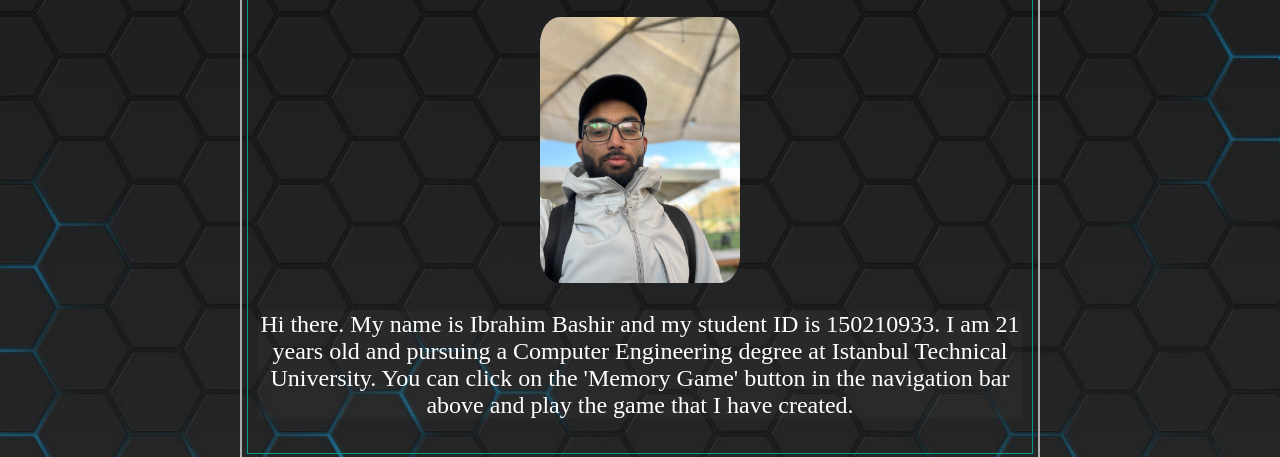
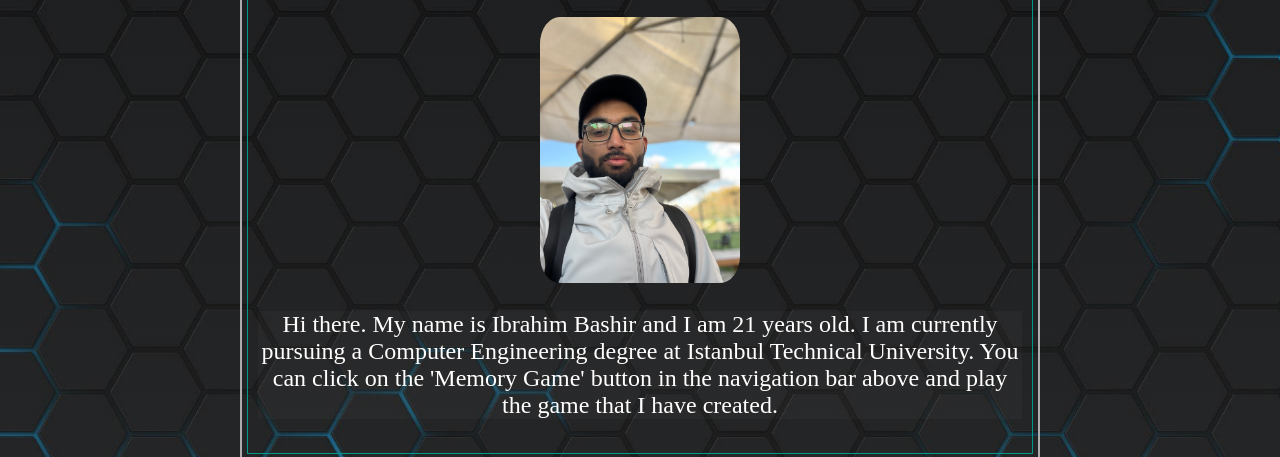
Before and after one commit to itu-itis23-bashir21/EndOfTermProject, a plain HTML site: page index.html in a window 1280 px wide. Shown: the part 343-800 px from the top of the page. Drawn offline with Linux system fonts and the light colour scheme.

Commit message:
Update index.html

```diff
--- a/index.html
+++ b/index.html
@@ -27,8 +27,7 @@
             <img src="my_photo.jpg" alt="My Photo">
             <div class="aboutme">
             <p>
-                Hi there. My name is Ibrahim Bashir and my student ID is 150210933. I am 21 years old and pursuing a Computer Engineering degree at Istanbul Technical University. You can click on the 'Memory Game' button in the navigation bar above and play the game that I have created.
-
+                Hi there. My name is Ibrahim Bashir and I am 21 years old. I am currently pursuing a Computer Engineering degree at Istanbul Technical University. You can click on the 'Memory Game' button in the navigation bar above and play the game that I have created.
             </p>
             </div>
      </fieldset>
```
